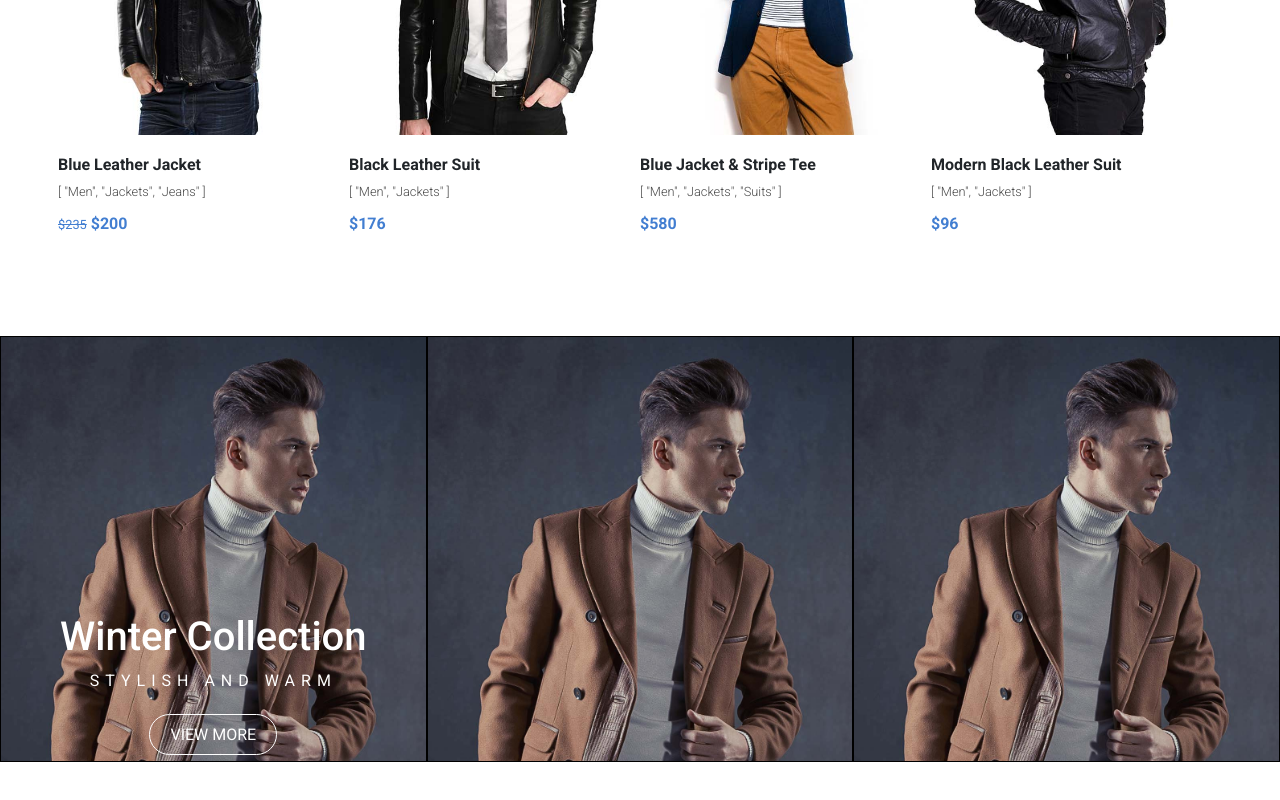
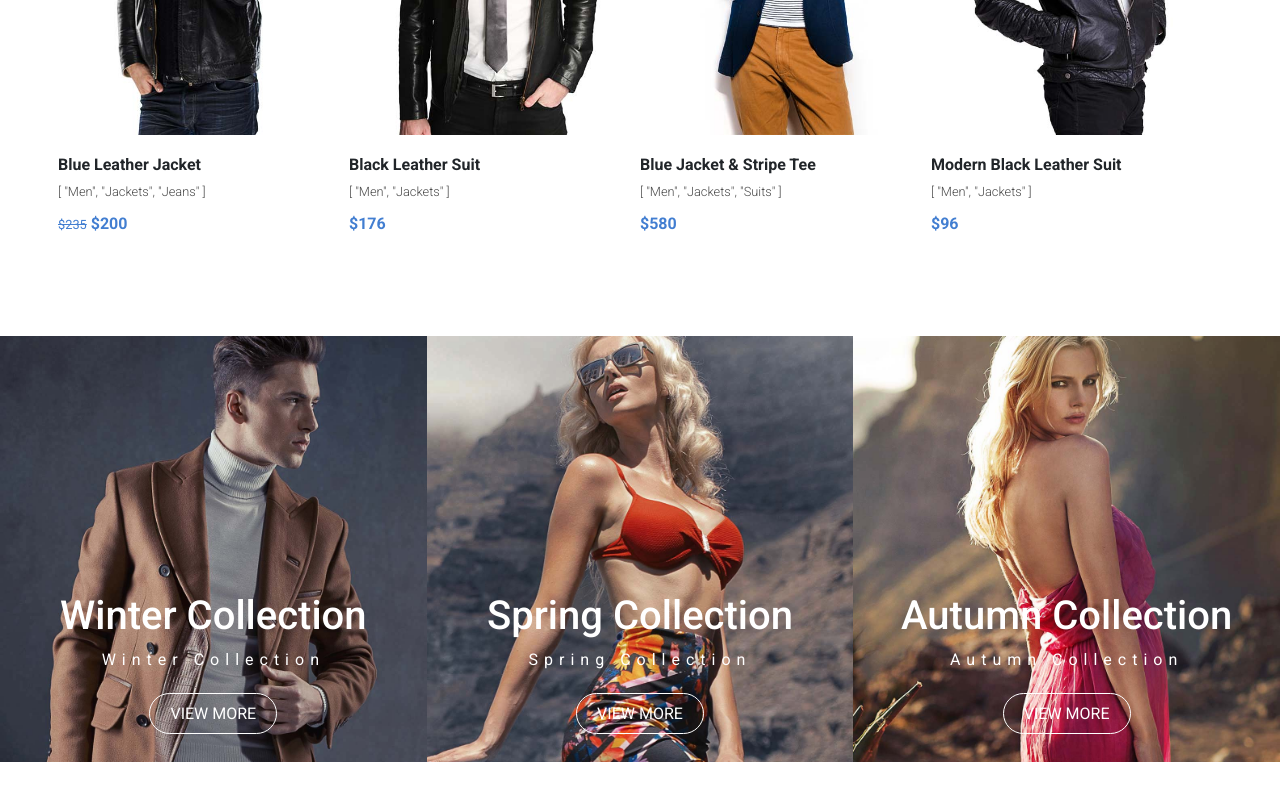
Before and after one commit to patrictobola/proj-html-vuejs, a Vue app: page / in a window 1280 px wide. Shown: the part 1289-2089 px from the top of the page. Built offline with nearby package versions, Linux system fonts and the light colour scheme.

Commit message:
dinamic collection card. info in store

```diff
--- /dev/null
+++ b/src/components/main/CollectionCard.vue
@@ -0,0 +1,62 @@
+<script>
+export default {
+    methods: {
+        getImagePath(image) {
+            const url = new URL(`/src/assets/images/collections/${image}`, import.meta.url)
+            return url.href
+        }
+    },
+    props: {
+        imagePath: String,
+        text: String,
+        description: String,
+    },
+}
+</script>
+
+<template>
+    <div class="collection-card text-center">
+        <img :src="getImagePath(imagePath)" :alt="text">
+        <div class="text-wrapper">
+            <h1>{{ text }}</h1>
+            <p>{{ description }}</p>
+            <a href="#">VIEW MORE</a>
+        </div>
+    </div>
+</template>
+
+<style lang="scss" scoped>
+@import '../../scss/variables';
+
+.collection-card {
+    height: calc(100vw / 3);
+    width: calc(100vw / 3);
+    position: relative;
+}
+
+img {
+    width: 100%;
+    object-fit: cover;
+    height: 100%;
+}
+
+.text-wrapper {
+    position: relative;
+    bottom: 40%;
+    color: $white;
+
+}
+
+p {
+    letter-spacing: 0.375em;
+    margin-bottom: 30px;
+}
+
+a {
+    color: $white;
+    border: 1px solid $white;
+    border-radius: 30px;
+    padding: 10px 20px;
+
+}
+</style>
--- a/src/components/main/SectionCollection.vue
+++ b/src/components/main/SectionCollection.vue
@@ -1,21 +1,24 @@
 <script>
+import { store } from '../../data/store';
+import CollectionCard from './CollectionCard.vue';
 export default {
+    components: {
+        CollectionCard
+    },
+    data() {
+        return {
+            store
+        }
+    },
+
 
 }
 </script>
 
 <template>
     <div class="collection-container d-flex">
-        <div class="collection-card text-center">
-            <div class="text-wrapper">
-                <h1>Winter Collection</h1>
-                <p>STYLISH AND WARM</p>
-                <a href="#">VIEW MORE</a>
-            </div>
-        </div>
-        <div class="collection-card"></div>
-        <div class="collection-card"></div>
-
+        <CollectionCard v-for="collection in store.collection" :imagePath="collection.imagePath" :text="collection.text"
+            :description="collection.text" />
     </div>
 </template>
 
@@ -25,32 +28,4 @@ export default {
 .collection-container {
     height: 500px;
 }
-
-.collection-card {
-    height: calc(100vw / 3);
-    width: calc(100vw / 3);
-    background: no-repeat top/100% url(../../assets/images/collections/winter_collection_bg.jpg);
-    border: 1px solid black;
-    position: relative;
-}
-
-.text-wrapper {
-    position: relative;
-    top: 65%;
-    color: $white;
-
-}
-
-p {
-    letter-spacing: 0.375em;
-    margin-bottom: 30px;
-}
-
-a {
-    color: $white;
-    border: 1px solid $white;
-    border-radius: 30px;
-    padding: 10px 20px;
-
-}
 </style>
--- a/src/data/store.js
+++ b/src/data/store.js
@@ -31,5 +31,22 @@ export const store = reactive({
                 finalPrice: 96
             }
         }
+    },
+    collection: {
+        winter: {
+            imagePath: 'winter_collection_bg.jpg',
+            text: 'Winter Collection',
+            description: 'STYLISH AND WARM'
+        },
+        spring: {
+            imagePath: 'spring_collection_bg.jpg',
+            text: 'Spring Collection',
+            description: 'BRIGHT AND COLORFUL'
+        },
+        autumn: {
+            imagePath: 'autumn_collection_bg.jpg',
+            text: 'Autumn Collection',
+            description: 'RICH AND COMFORTABLE'
+        },
     }
 })
```
